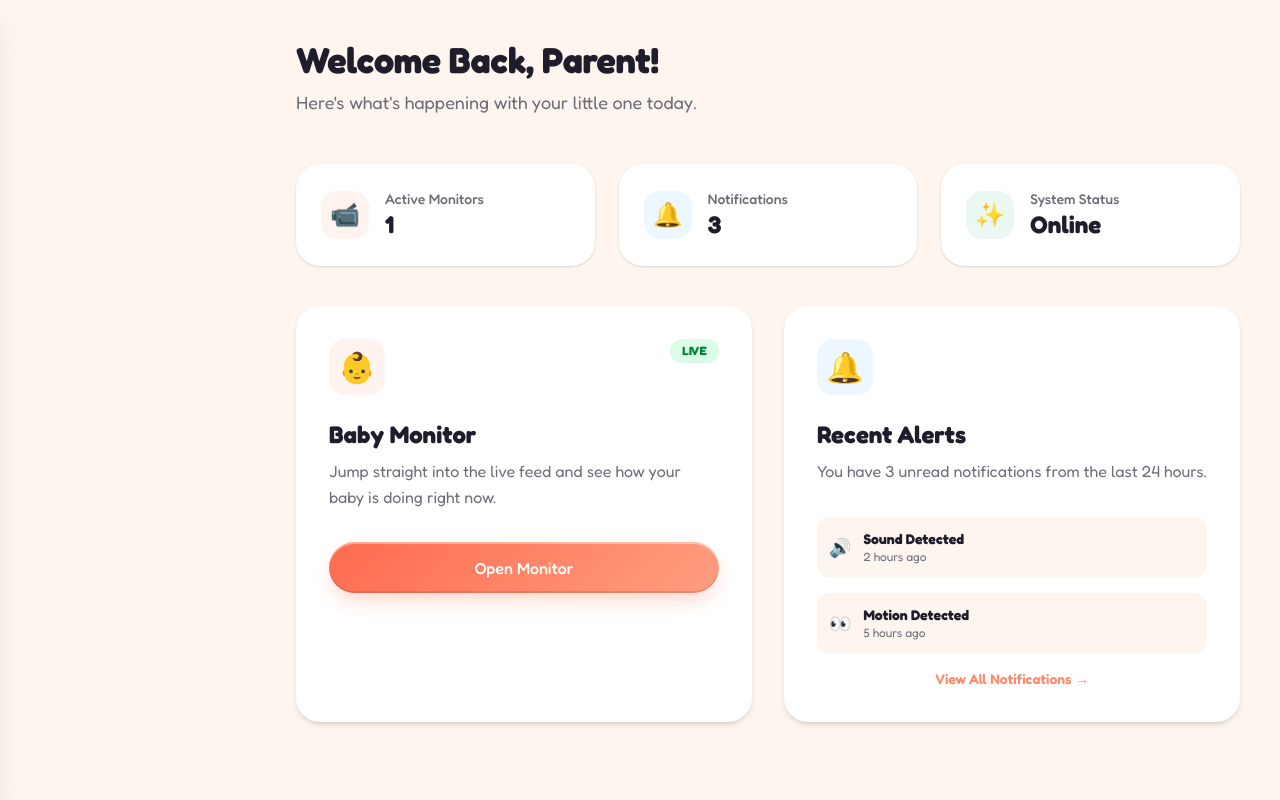
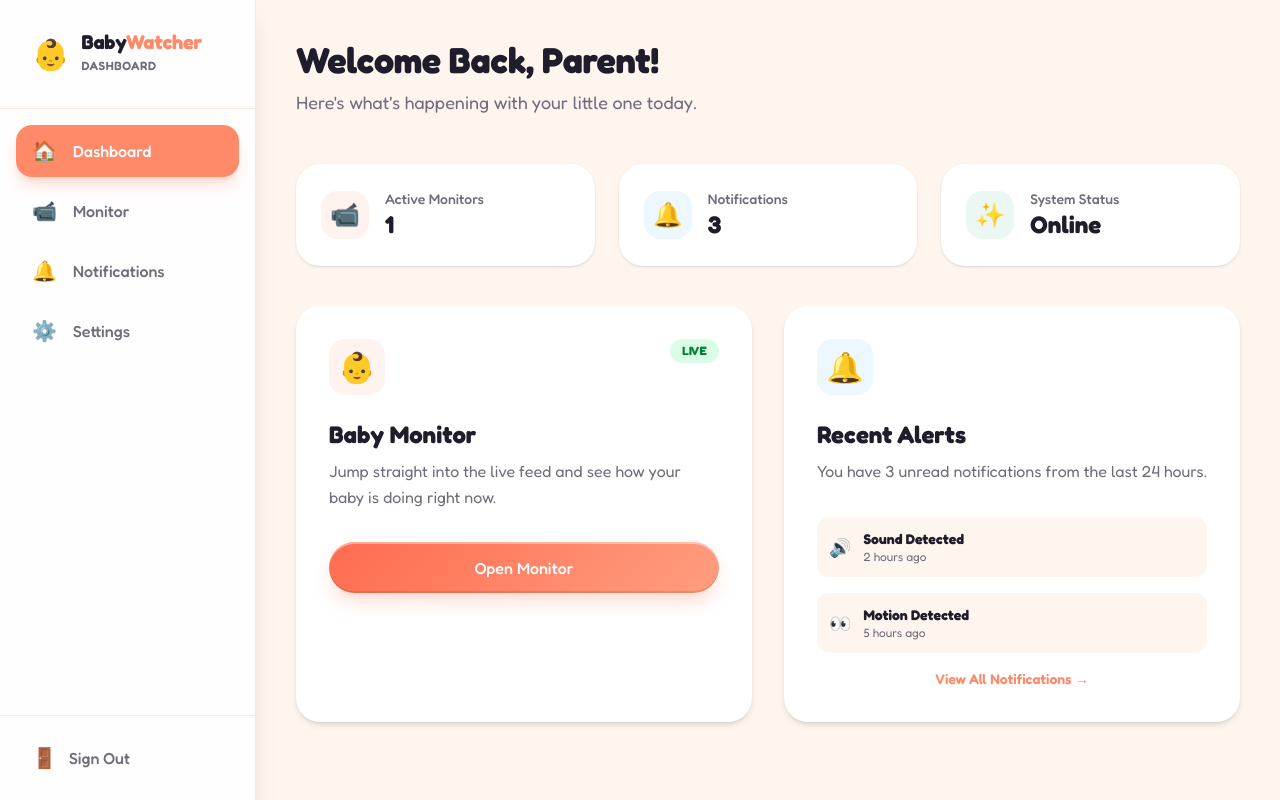
Before and after one commit to vvictort/htc-2026, a React (Vite) app in the folder frontend/: page /dashboard in a window 1280 px wide. Built offline with nearby package versions, Linux system fonts and the light colour scheme.

Commit message:
added side bar

```diff
--- a/frontend/src/components/auth/LoginForm.tsx
+++ b/frontend/src/components/auth/LoginForm.tsx
@@ -26,7 +26,11 @@ interface ApiSuccess {
   expiresIn: string;
 }
 
-export default function LoginForm() {
+interface LoginFormProps {
+  onSuccess?: () => void;
+}
+
+export default function LoginForm({ onSuccess }: LoginFormProps) {
   const [formData, setFormData] = useState<LoginFormData>({
     email: "",
     password: "",
@@ -137,9 +141,13 @@ export default function LoginForm() {
         console.log("Login successful:", successData.user);
 
         // Redirect to dashboard
-        setTimeout(() => {
-          window.location.href = "/monitor";
-        }, 500);
+        if (onSuccess) {
+          onSuccess();
+        } else {
+          setTimeout(() => {
+            window.location.href = "/monitor";
+          }, 500);
+        }
       }
     } catch (error) {
       console.error("Login error:", error);
--- a/frontend/src/components/auth/SignUpForm.tsx
+++ b/frontend/src/components/auth/SignUpForm.tsx
@@ -23,7 +23,11 @@ interface ApiSuccess {
   };
 }
 
-export default function SignUpForm() {
+interface SignUpFormProps {
+  onSuccess?: () => void;
+}
+
+export default function SignUpForm({ onSuccess }: SignUpFormProps) {
   const [formData, setFormData] = useState<SignUpFormData>({
     email: "",
     password: "",
@@ -161,9 +165,13 @@ export default function SignUpForm() {
         });
 
         // Redirect to login after 2 seconds
-        setTimeout(() => {
-          window.location.href = "/login";
-        }, 2000);
+        if (onSuccess) {
+          setTimeout(onSuccess, 2000);
+        } else {
+          setTimeout(() => {
+            window.location.href = "/login";
+          }, 2000);
+        }
       }
     } catch (error) {
       console.error("Sign up error:", error);
--- a/frontend/src/components/dashboard/Sidebar.tsx
+++ b/frontend/src/components/dashboard/Sidebar.tsx
@@ -1,6 +1,5 @@
 import { Link, useLocation, useNavigate } from "react-router-dom";
 import { useState } from "react";
-import { motion } from "framer-motion";
 
 export default function Sidebar() {
   const location = useLocation();
@@ -29,12 +28,10 @@ export default function Sidebar() {
       </button>
 
       {/* Sidebar Container */}
-      <motion.aside
-        initial={false}
-        animate={isMobileMenuOpen ? { x: 0 } : { x: "-100%" }}
-        // Reset transform on large screens (handled by CSS via media query usually,
-        // but Framer Motion overrides inline styles. We'll use a class-based approach for responsive behavior here mostly)
-        className={`fixed inset-y-0 left-0 z-40 w-64 bg-white/90 backdrop-blur-xl border-r border-warm-cream shadow-xl flex flex-col transition-transform duration-300 ease-in-out lg:translate-x-0 ${isMobileMenuOpen ? "translate-x-0" : "-translate-x-full"}`}>
+      <aside
+        className={`fixed inset-y-0 left-0 z-40 w-64 bg-white/90 backdrop-blur-xl border-r border-warm-cream shadow-xl flex flex-col transition-transform duration-300 ease-in-out ${
+          isMobileMenuOpen ? "translate-x-0" : "-translate-x-full lg:translate-x-0"
+        }`}>
         {/* Logo Area */}
         <div className="p-8 border-b border-warm-cream flex items-center gap-3">
           <span className="text-3xl">👶</span>
@@ -79,7 +76,7 @@ export default function Sidebar() {
             <span>Sign Out</span>
           </button>
         </div>
-      </motion.aside>
+      </aside>
 
       {/* Overlay for mobile */}
       {isMobileMenuOpen && (
```
